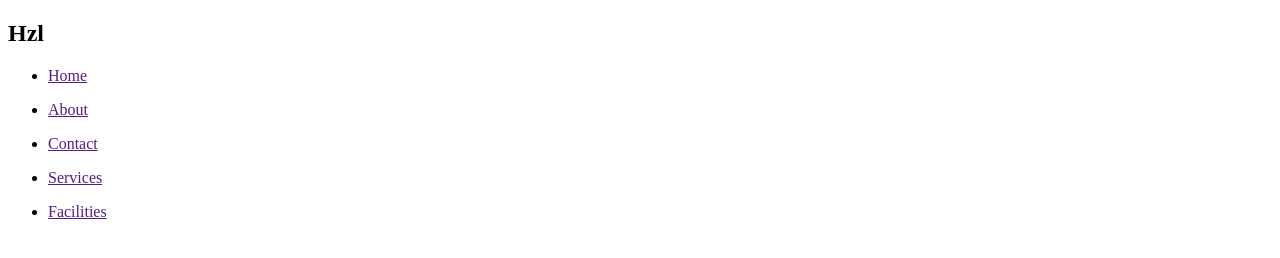
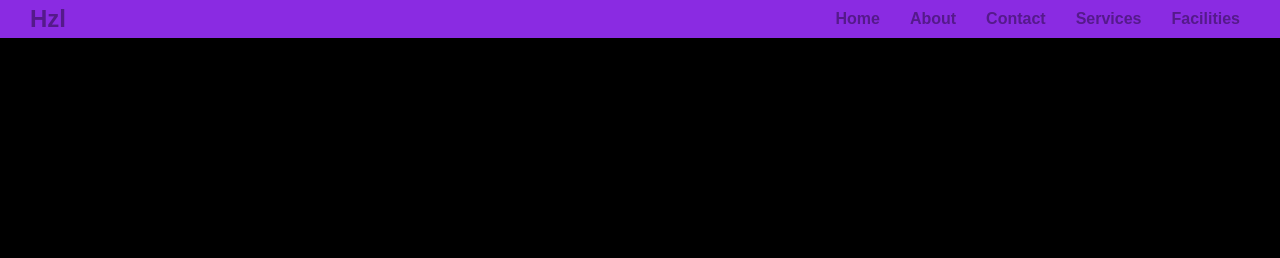
Before and after one commit to hazel-cods/Html---Css-Projects, a plain HTML site: page day_02/index.html in a window 1280 px wide. Drawn offline with Linux system fonts and the light colour scheme.

Commit message:
style done

```diff
--- a/day_02/index.html
+++ b/day_02/index.html
@@ -4,12 +4,13 @@
   <meta charset="UTF-8">
   <meta name="viewport" content="width=device-width, initial-scale=1.0">
   <title>Day 2 HTML & CSS Practice</title>
+  <link rel="stylesheet" href="style.css">
 </head>
 <body>
   <header>
     <nav class="navbar">
       <div class="logo">
-        <h1>Hzl</h1>
+        <h1><a href="">Hzl</a></h1>
       </div>
       <div class="nav">
         <ul><li><a href="">Home</a></li></ul>
--- a/day_02/style.css
+++ b/day_02/style.css
@@ -0,0 +1,43 @@
+*{
+  margin: 0;
+  padding: 0;
+  box-sizing: border-box;
+  font-family: Arial, Helvetica, sans-serif;
+
+}
+
+body{
+  background: black;
+  text-decoration: none;
+  list-style-type: none;
+}
+
+.navbar{
+  background: blueviolet;
+  display: flex;
+  flex-direction: row;
+  justify-content: space-between;
+  align-items: center;
+}
+
+.nav{
+  display: flex;
+  padding: 10px;
+  gap: 30px;
+  margin-right: 30px;
+}
+
+.nav li{
+  list-style-type: none;
+  padding: 0;
+  margin: 0;
+}
+a{
+  text-decoration: none;
+  font-weight: bold;
+}
+
+.logo{
+  color: rgb(134, 96, 168);
+  margin-left: 30px;
+}
```
